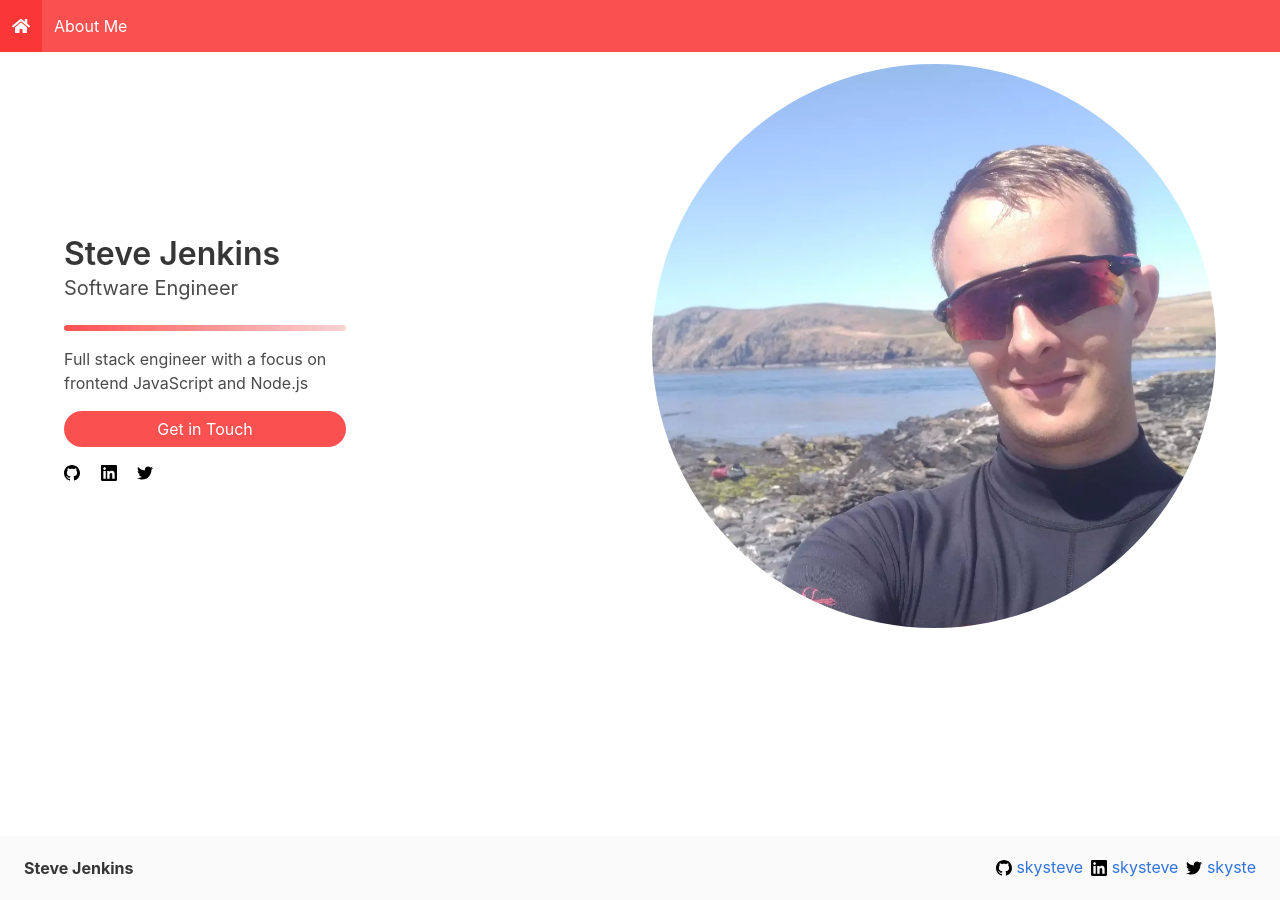
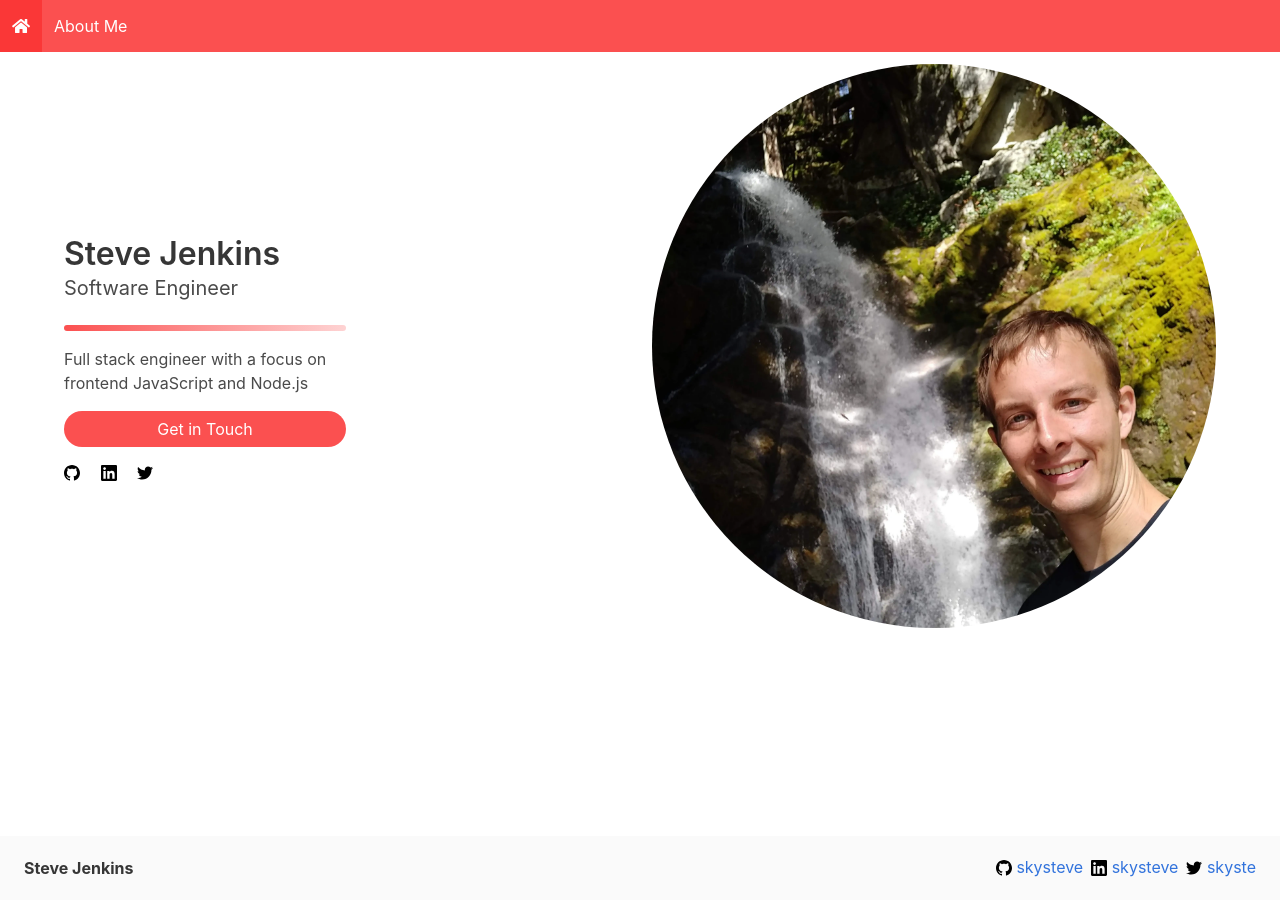
Before and after one commit to skysteve/skysteve.github.io, a Jekyll site: the page built from index.html, in a window 1280 px wide. Built offline with Jekyll 4.4.1, drawn with Linux system fonts in a browser that asks for light colours; nearby versions of some CDN libraries.

Commit message:
update my face

```diff
--- a/_includes/picture-face.html
+++ b/_includes/picture-face.html
@@ -1,4 +1,4 @@
 <picture id="profile-picture">
-  <source srcset="{{ "/assets/images/my-face/profile_2.webp" | relative_url }}"  type="image/webp" media="(min-width: 200px)">
-  <img src="{{ "/assets/images/my-face/profile_2.jpg" | relative_url }}" />
+  <source srcset="{{ "/assets/images/my-face/profile_4.webp" | relative_url }}"  type="image/webp" media="(min-width: 200px)">
+  <img src="{{ "/assets/images/my-face/profile_4.jpg" | relative_url }}" />
 </picture>
```
Also changed, not shown: assets/images/index/img_3.jpg (deleted), assets/images/my-face/IMG_20190519_161038.jpg (added), assets/images/my-face/profile_3.jpg (added), assets/images/my-face/profile_3.webp (added), assets/images/my-face/profile_4.jpg (added), assets/images/my-face/profile_4.webp (added), index.html (indentation only).
